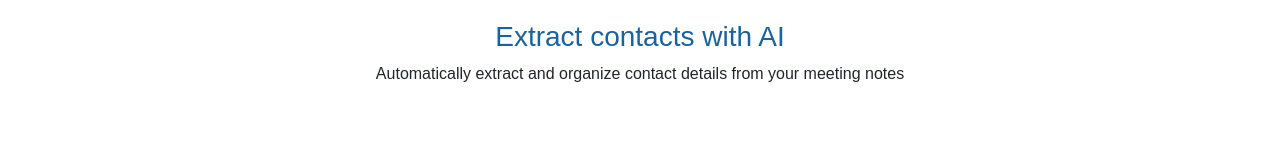
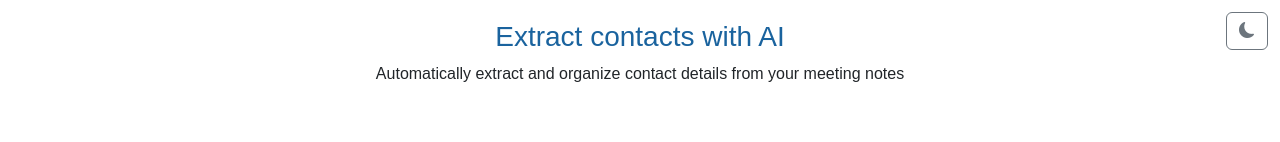
Before and after one commit to jimmyatv/extract-contacts-with-ai, a React (Create React App) app: page / in a window 1280 px wide. Shown: the top 142 px of the page. Built offline with nearby package versions, Linux system fonts and the light colour scheme; no server answers.

Commit message:
Dark / Light mode trigger | ADDED

```diff
--- a/public/index.html
+++ b/public/index.html
@@ -1,23 +1,28 @@
 <!DOCTYPE html>
 <html lang="en">
+
 <head>
   <meta charset="utf-8" />
   <link rel="icon" href="%PUBLIC_URL%/favicon.ico" />
   <meta name="viewport" content="width=device-width, initial-scale=1" />
   <meta name="theme-color" content="#000000" />
-    <meta
-      name="description"
-      content="Web site created using create-react-app"
-    />
+  <meta name="description" content="Web site created using create-react-app" />
   <link rel="apple-touch-icon" href="%PUBLIC_URL%/logo192.png" />
   <link rel="manifest" href="%PUBLIC_URL%/manifest.json" />
-    <link href="https://cdn.jsdelivr.net/npm/bootstrap@5.3.6/dist/css/bootstrap.min.css" rel="stylesheet" integrity="sha384-4Q6Gf2aSP4eDXB8Miphtr37CMZZQ5oXLH2yaXMJ2w8e2ZtHTl7GptT4jmndRuHDT" crossorigin="anonymous">
+  <link href="https://cdn.jsdelivr.net/npm/bootstrap@5.3.6/dist/css/bootstrap.min.css" rel="stylesheet"
+    integrity="sha384-4Q6Gf2aSP4eDXB8Miphtr37CMZZQ5oXLH2yaXMJ2w8e2ZtHTl7GptT4jmndRuHDT" crossorigin="anonymous">
+  <link rel="stylesheet" href="https://cdn.jsdelivr.net/npm/bootstrap-icons@1.10.5/font/bootstrap-icons.css" />
+
   <title>Extract contacts with AI</title>
 </head>
+
 <body>
   <noscript>You need to enable JavaScript to run this app.</noscript>
   <div id="root"></div>
 
-    <script src="https://cdn.jsdelivr.net/npm/bootstrap@5.3.6/dist/js/bootstrap.bundle.min.js" integrity="sha384-j1CDi7MgGQ12Z7Qab0qlWQ/Qqz24Gc6BM0thvEMVjHnfYGF0rmFCozFSxQBxwHKO" crossorigin="anonymous"></script>
+  <script src="https://cdn.jsdelivr.net/npm/bootstrap@5.3.6/dist/js/bootstrap.bundle.min.js"
+    integrity="sha384-j1CDi7MgGQ12Z7Qab0qlWQ/Qqz24Gc6BM0thvEMVjHnfYGF0rmFCozFSxQBxwHKO"
+    crossorigin="anonymous"></script>
 </body>
+
 </html>
--- a/src/App.css
+++ b/src/App.css
@@ -79,3 +79,55 @@ ul {
 .text-primary {
     color: var(--primary) !important;
 }
+
+/* DARK THEME GLOBAL !!! */
+/* === Dark Mode Global === */
+body.dark-mode {
+  background-color: #121212;
+  color: #ffffff;
+}
+
+/* === Card === */
+body.dark-mode .card {
+  background-color: #1e1e1e;
+  color: #fff;
+}
+
+/* === Form elements === */
+body.dark-mode input,
+body.dark-mode textarea,
+body.dark-mode select {
+  background-color: #1e1e1e;
+  color: #ffffff;
+}
+
+body.dark-mode input::placeholder,
+body.dark-mode textarea::placeholder {
+  color: #bbbbbb;
+}
+
+/* === Table === */
+body.dark-mode table {
+  background-color: #1e1e1e;
+  color: #fff;
+}
+
+body.dark-mode th,
+body.dark-mode td {
+  border-color: #333;
+}
+
+/* === Modals === */
+body.dark-mode .modal-content {
+  background-color: #1e1e1e;
+  color: #fff;
+}
+
+body.dark-mode .modal-header,
+body.dark-mode .modal-footer {
+  border-color: #333;
+}
+
+body.dark-mode .btn-close {
+  filter: invert(1);
+}
--- a/src/App.js
+++ b/src/App.js
@@ -1,12 +1,14 @@
 import './App.css';
 import AiParser from './components/AiParser/AiParser';
 import ContactManager from './components/ContactManager/ContactManager';
+import ThemeToggle from './components/ThemeToggle/ThemeToggle';
 
 const  App = () => {
   return (
     <>
       <AiParser/>
       <ContactManager/>
+      <ThemeToggle/>
     </>
   );
 };
--- a/src/components/ContactManager/ContactManager.css
+++ b/src/components/ContactManager/ContactManager.css
@@ -40,7 +40,6 @@
     border-radius: 4px;
     cursor: pointer;
 }
-
 .mobile-search {
     display: none;
 }
--- /dev/null
+++ b/src/components/ThemeToggle/ThemeToggle.css
@@ -0,0 +1,6 @@
+.darkLight-mode {
+    position: fixed;
+    top: 12px;
+    right: 12px;
+    z-index: 100;
+}
--- /dev/null
+++ b/src/components/ThemeToggle/ThemeToggle.jsx
@@ -0,0 +1,37 @@
+import { useEffect, useState } from 'react';
+import './ThemeToggle.css';
+
+const ThemeToggle = () => {
+    const [theme, setTheme] = useState('light');
+
+    useEffect(() => {
+        const savedTheme = localStorage.getItem('theme') || 'light';
+        setTheme(savedTheme);
+        document.body.classList.toggle('dark-mode', savedTheme === 'dark');
+    }, []);
+
+    const toggleTheme = () => {
+        const newTheme = theme === 'light' ? 'dark' : 'light';
+        setTheme(newTheme);
+        document.body.classList.toggle('dark-mode', newTheme === 'dark');
+        localStorage.setItem('theme', newTheme);
+    };
+
+    return (
+        <div className="darkLight-mode">
+            <button className="btn btn-outline-secondary d-flex align-items-center gap-2" onClick={toggleTheme}>
+                {theme === 'light' ? (
+                    <>
+                        <i className="bi bi-moon-fill"></i>
+                    </>
+                ) : (
+                    <>
+                        <i className="bi bi-sun-fill"></i>
+                    </>
+                )}
+            </button>
+        </div>
+    );
+};
+
+export default ThemeToggle;
```
Lines whose indentation alone changed are shown as unchanged.
